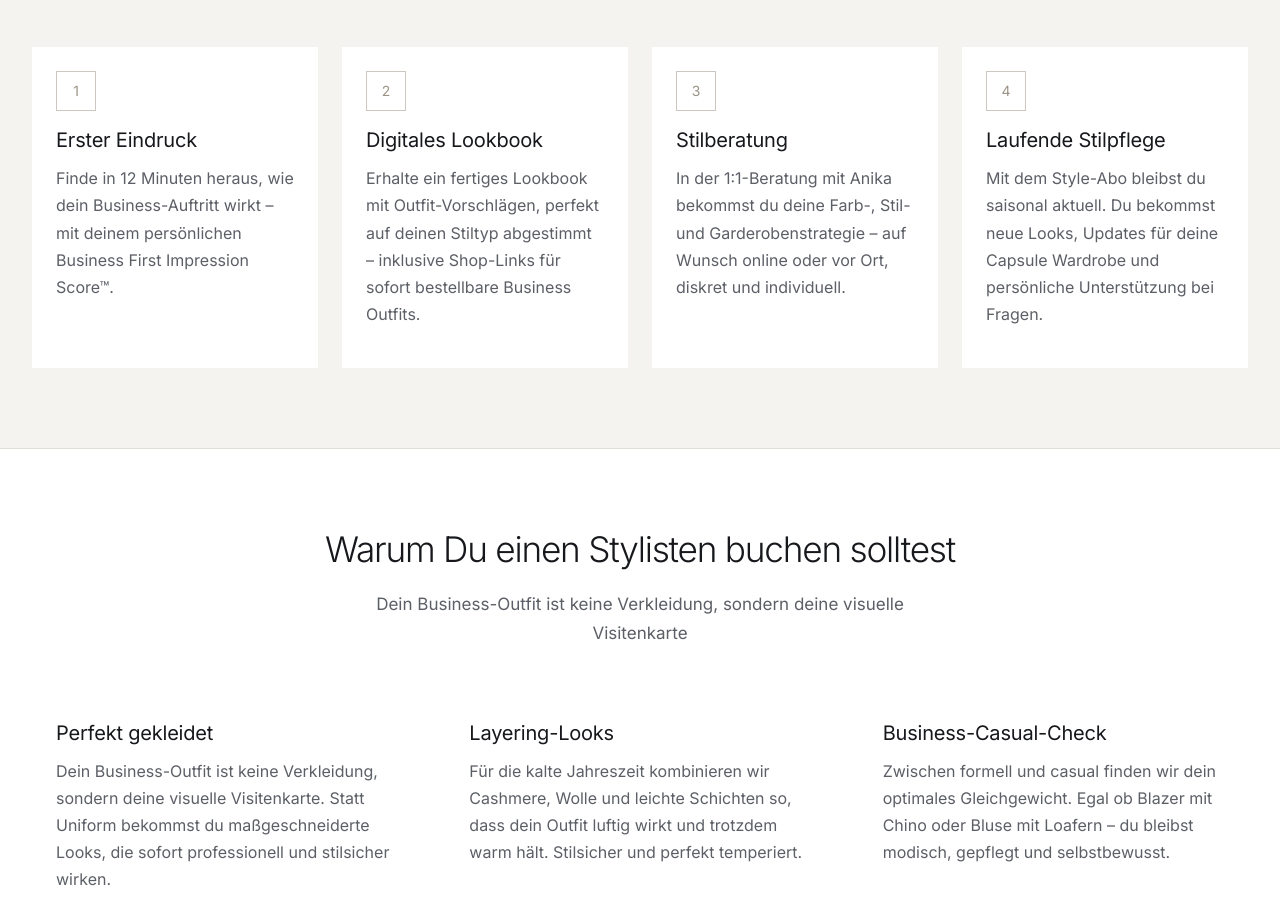
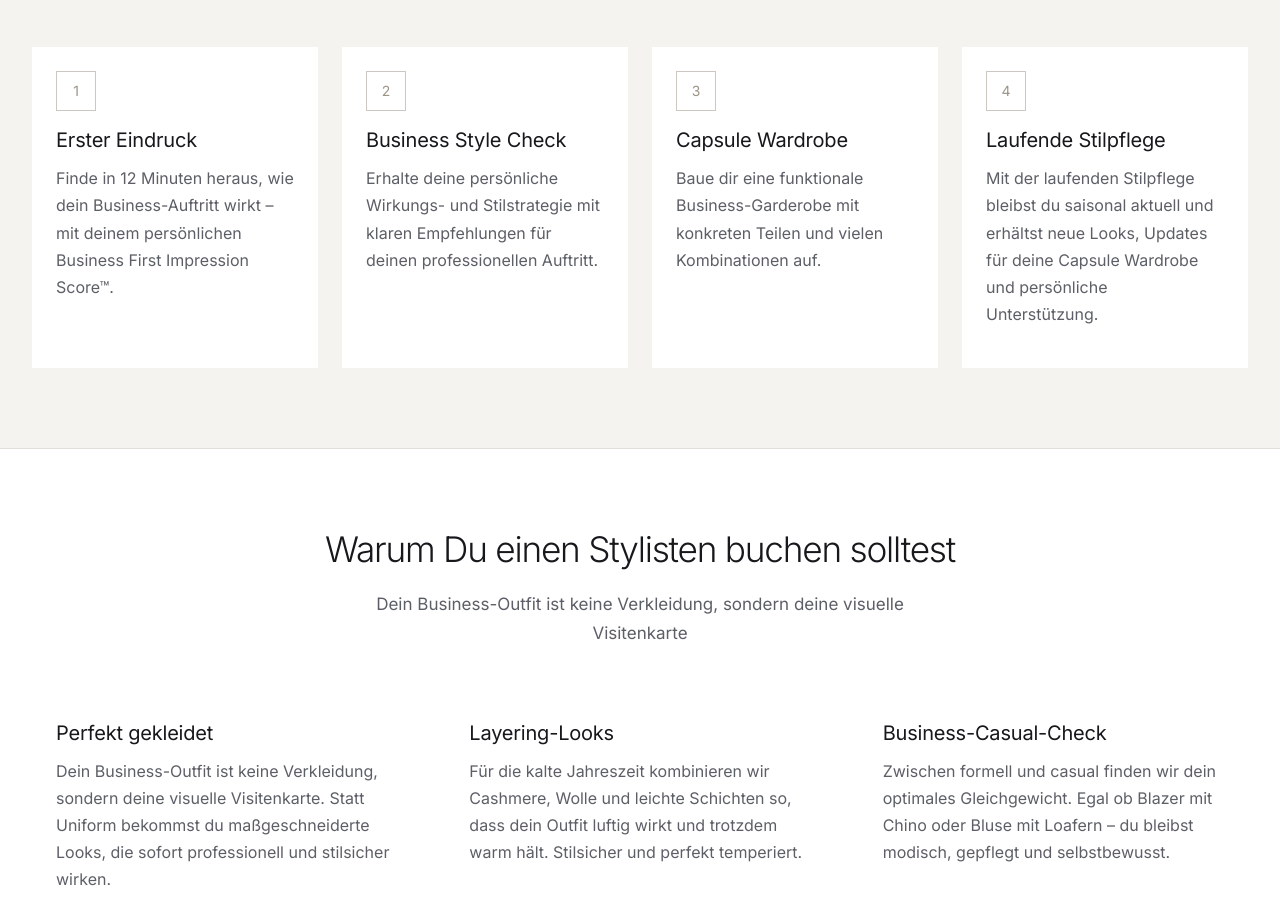
Before and after one commit to SEO-Agentur/businessstylist, a Next.js app: page / in a window 1280 px wide. Shown: the part 1820-2744 px from the top of the page. Built offline with nearby package versions, Linux system fonts and the light colour scheme; no server answers; the database is empty.

Commit message:
Update Shop, Homepage, Dresscode content

```diff
--- a/app/dresscode-playbook/page.tsx
+++ b/app/dresscode-playbook/page.tsx
@@ -236,7 +236,7 @@ export default function DresscodePlaybookPage() {
             <div className="flex-shrink-0">
               <div className="w-48 h-48 md:w-60 md:h-60 rounded-full overflow-hidden shadow-card">
                 <img
-                  src="/anika-schmitz.jpg"
+                  src="/stilberatung-anika.jpg"
                   alt="Anika Schmitz, Autorin des Dresscode Playbooks"
                   width={240}
                   height={240}
--- a/app/page.tsx
+++ b/app/page.tsx
@@ -44,7 +44,7 @@ export default function HomePage() {
             <div className="relative">
               <div className="aspect-[3/4] overflow-hidden">
                 <img
-                  src="/business_stylist.webp"
+                  src="/business-stylist.jpg"
                   alt="Business-Stylist"
                   className="w-full h-full object-cover"
                 />
@@ -116,9 +116,9 @@ export default function HomePage() {
           <div className="grid md:grid-cols-4 gap-6">
             {[
               { num: '1', title: 'Erster Eindruck', text: 'Finde in 12 Minuten heraus, wie dein Business-Auftritt wirkt – mit deinem persönlichen Business First Impression Score™.' },
-              { num: '2', title: 'Digitales Lookbook', text: 'Erhalte ein fertiges Lookbook mit Outfit-Vorschlägen, perfekt auf deinen Stiltyp abgestimmt – inklusive Shop-Links für sofort bestellbare Business Outfits.' },
-              { num: '3', title: 'Stilberatung', text: 'In der 1:1-Beratung mit Anika bekommst du deine Farb-, Stil- und Garderobenstrategie – auf Wunsch online oder vor Ort, diskret und individuell.' },
-              { num: '4', title: 'Laufende Stilpflege', text: 'Mit dem Style-Abo bleibst du saisonal aktuell. Du bekommst neue Looks, Updates für deine Capsule Wardrobe und persönliche Unterstützung bei Fragen.' },
+              { num: '2', title: 'Business Style Check', text: 'Erhalte deine persönliche Wirkungs- und Stilstrategie mit klaren Empfehlungen für deinen professionellen Auftritt.' },
+              { num: '3', title: 'Capsule Wardrobe', text: 'Baue dir eine funktionale Business-Garderobe mit konkreten Teilen und vielen Kombinationen auf.' },
+              { num: '4', title: 'Laufende Stilpflege', text: 'Mit der laufenden Stilpflege bleibst du saisonal aktuell und erhältst neue Looks, Updates für deine Capsule Wardrobe und persönliche Unterstützung.' },
             ].map((item) => (
               <Card key={item.num} hover>
                 <div className="w-10 h-10 border border-[var(--stone)] flex items-center justify-center text-[var(--taupe)] text-sm mb-4">
@@ -170,9 +170,9 @@ export default function HomePage() {
 
           <div className="grid md:grid-cols-3 gap-6">
             {[
-              { title: 'Kleiderschrank Check', price: '€179', desc: 'Dein Einstieg ins Business-Styling: Wir analysieren deine Garderobe und entwickeln direkt erste Outfit-Ideen.', features: ['Bestehende Teile neu stylen', 'Kein Kaufdruck', 'Passform-Tipps'], link: '/kleiderschrank-check', cta: 'Jetzt Termin buchen' },
-              { title: 'Farbberatung', price: '€179', desc: 'Entdecke deine perfekte Farbpalette mit professioneller Farbtyp-Analyse nach der Vier-Jahreszeiten-Methode.', features: ['Farbtyp-Analyse', 'Persönliche Farbpalette', 'Styling-Empfehlungen', 'Make-up & Accessoires-Tipps'], link: '/farbtyp-beratung', cta: 'Farbberatung buchen' },
-              { title: 'Stilberatung', price: '€390', desc: 'In 1:1-Sessions entwickle ich mit Dir deinen Business-Look: klar, typgerecht und zukunftsfähig.', features: ['Farb- & Stiltyp Analyse', 'Komplette Outfit-Strategie', 'Figur & Passform', 'Lookbook inkl.'], link: '/stilberatung', cta: 'Stilberatung buchen' },
+              { title: 'Erster Eindruck – Analyse', price: '0,- EUR', desc: 'Finde in 12 Minuten heraus, wie dein Business-Auftritt wirkt – mit deiner persönlichen Analyse und konkreten ersten Impulsen.', features: ['Business First Impression Score™', 'Stärkster Wirkungsbereich', 'Größtes Entwicklungspotenzial', 'Sofort umsetzbarer Tipp'], link: '/erster-eindruck', cta: 'Analyse starten' },
+              { title: 'Stilberatung – Business Style Check', price: '99,- EUR', desc: 'Deine persönliche Wirkungs- und Stilstrategie für einen klaren, souveränen Business-Auftritt.', features: ['Business Style Archetyp™', 'Wirkungsanalyse', 'Farb- & Stilstrategie', 'Identity Profil™ als PDF'], link: '/stilberatung', cta: 'Business Style Check buchen' },
+              { title: 'Business Capsule Wardrobe', price: '299,- EUR', desc: 'Deine komplette Business-Garderobenstrategie mit konkreten Teilen und vielen Outfitkombinationen.', features: ['25–35 Teile', '80–100 Outfitkombinationen', 'Saisonplanung', '90-Tage-Fahrplan'], link: '/capsule-wardrobe#bestellen', cta: 'Capsule Wardrobe starten' }
             ].map((item) => (
               <Card key={item.title} hover>
                 <h3 className="page-h3">{item.title}</h3>
--- a/app/shop/page.tsx
+++ b/app/shop/page.tsx
@@ -25,6 +25,16 @@ export default function ShopPage() {
       directLink: true,
     },
     {
+      id: 'stilberatung',
+      name: 'Business Style Check',
+      slug: '/stilberatung',
+      price: 99,
+      description: 'Deine persönliche Wirkungs- und Stilstrategie für einen klaren, souveränen Business-Auftritt – komplett online.',
+      type: 'Service',
+      features: ['Business Style Archetyp™', 'Wirkungsanalyse', 'Farb- & Stilstrategie', 'Identity Profil™ als PDF'],
+      directLink: true,
+    },
+    {
       id: 'capsule-wardrobe',
       name: 'Business Capsule Wardrobe',
       slug: '/capsule-wardrobe#bestellen',
@@ -33,15 +43,6 @@ export default function ShopPage() {
       type: 'Signature Service',
       features: ['Komplette Business-Garderobe', '25–35 Teile', '80–100 Outfitkombinationen', 'Saisonplanung', 'Fehlkäufe vermeiden', 'Einkauf nach Plan'],
       directLink: true,
-    },
-    {
-      id: 'stilberatung',
-      name: 'Stilberatung',
-      slug: '/stilberatung',
-      price: 390,
-      description: 'In 1:1-Sessions entwickle ich mit Dir deinen Business-Look: klar, typgerecht und zukunftsfähig.',
-      type: 'Service',
-      features: ['Farb- & Stiltyp Analyse', 'komplette Outfit-Strategie', 'Figur & Passform', 'Lookbook inkl.'],
     },
   ];
 
```
Also changed, not shown: public/business-stylist.jpg (added), 1 other file (tests, documents, lock files or other folders).
